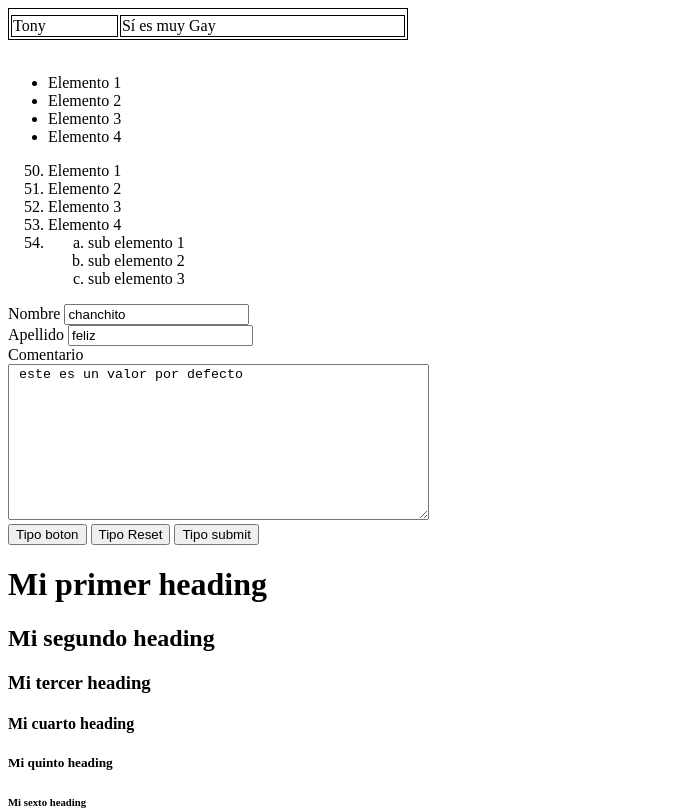
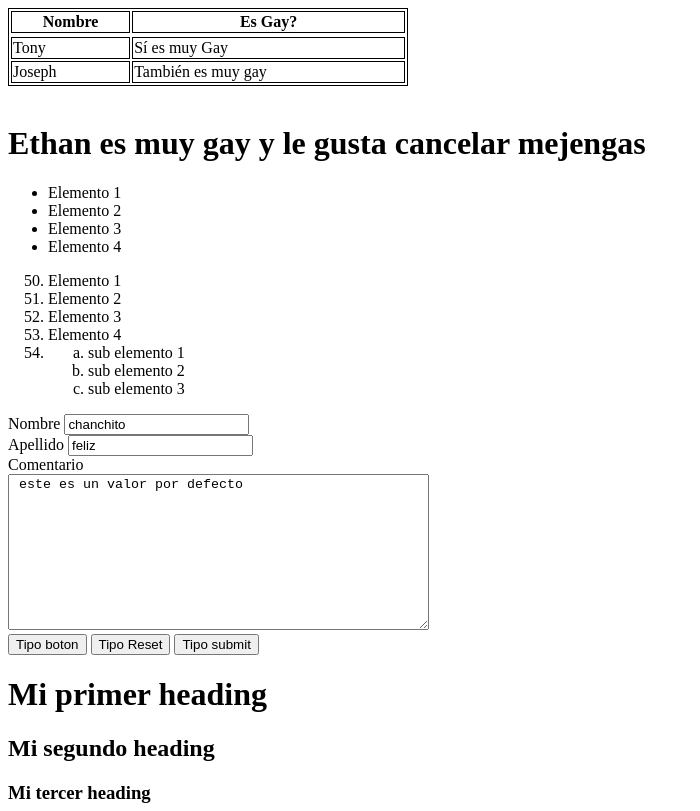
Before and after one commit to xAndresCr/xAndresCr.github.io, a plain HTML site: page index.html in a window 1280 px wide. Shown: the top 811 px of the page, without its empty margins (0-700 px from the left). Drawn offline with Linux system fonts and the light colour scheme.

Commit message:
Nuevos parrafos

```diff
--- a/index.html
+++ b/index.html
@@ -18,7 +18,8 @@
              <!--tr define las filas-->
             <tr>
                 <!--th para los headers-->
-
+                <th>Nombre</th>
+                <th>Es Gay?</th>
             </tr>
         </thead>
         <tbody>
@@ -30,13 +31,17 @@
                 <td>Tony</td>
                 <td>Sí es muy Gay</td>
             </tr>
+            <tr>
+                <td>Joseph</td>
+                <td>También es muy gay</td>
+            </tr>
         </tbody>
         <tfoot>
         </tfoot>
     </table>
     <br>
 
-
+    <h1>Ethan es muy gay y le gusta cancelar mejengas</h1>
     <!--ul es lista no ordenada-->
     <ul>
         <li>Elemento 1</li>
```
